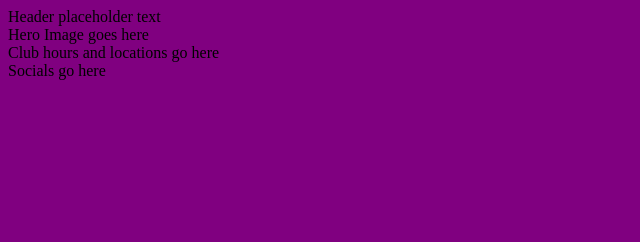
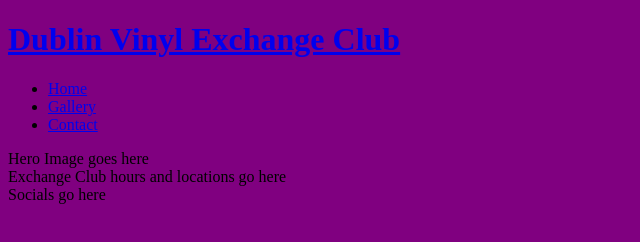
Before and after one commit to richardreiter/vinyl-exchange-club, a plain HTML site: page index.html in a window 1280 px wide. Shown: the whole page, without its empty margins (0-640 px from the left). Drawn offline with Linux system fonts and the light colour scheme.

Commit message:
Add core structure/nav to the home page header

```diff
--- a/index.html
+++ b/index.html
@@ -11,7 +11,24 @@
     <title>Dublin Vinyl Exchange Club</title>
 </head>
 <body>
-    <header>Header placeholder text</header>
+    <header>
+        <a href="index.html">
+            <h1>Dublin Vinyl Exchange Club</h1>
+        </a>
+        <nav>
+            <ul>
+                <li>
+                    <a href="#">Home</a>
+                </li>
+                <li>
+                    <a href="#">Gallery</a>
+                </li>
+                <li>
+                    <a href="#">Contact</a>
+                </li>
+            </ul>
+        </nav>
+    </header>
     <section>
         Hero Image goes here
     </section>
@@ -19,7 +36,7 @@
 
     </section>
     <section>
-        Club hours and locations go here
+        Exchange Club hours and locations go here
     </section>
     <footer>
         Socials go here
```
